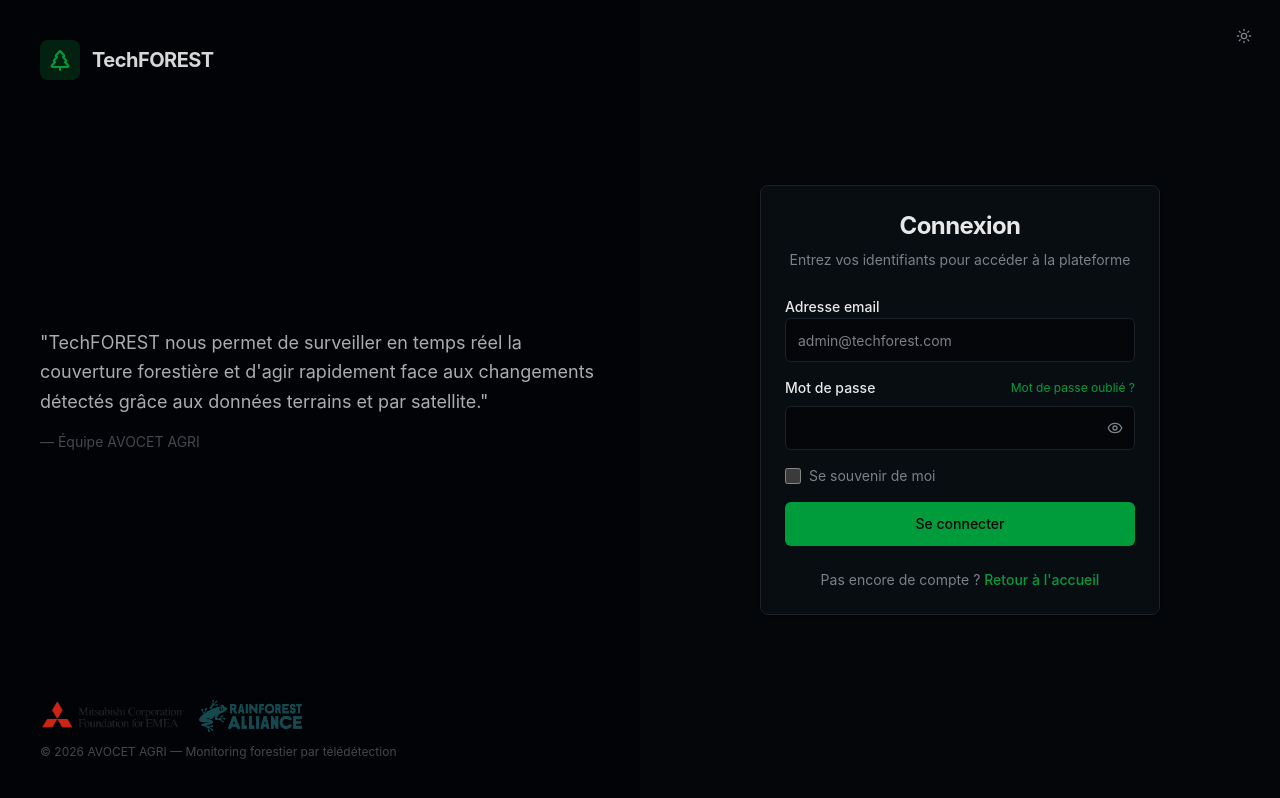
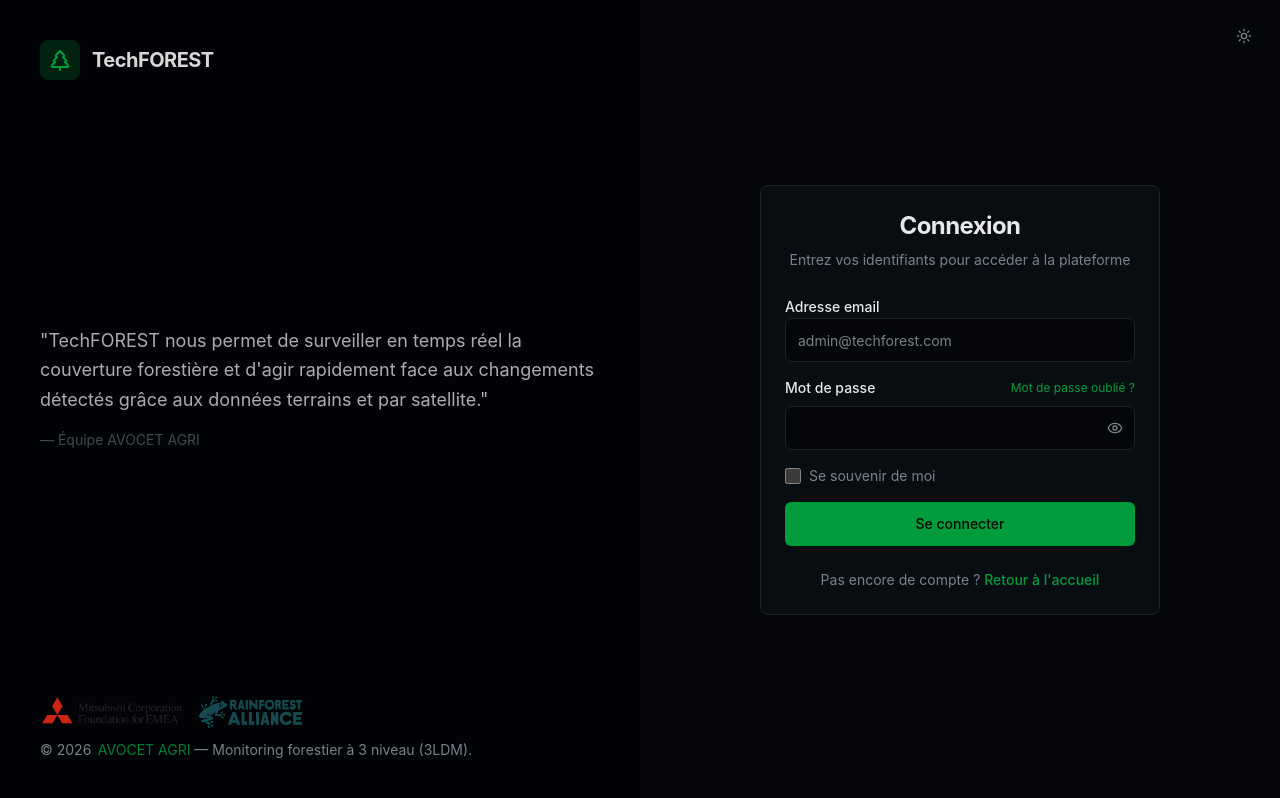
Before and after one commit to Mr-KAM/TechFOREST, a React (Vite) app in the folder Frontend/: page /login in a window 1280 px wide. Built offline with nearby package versions, Linux system fonts and the light colour scheme.

Commit message:
Mise a jour de la page d'accueil avec logo mitsubishu

```diff
--- a/Frontend/src/pages/LoginPage.tsx
+++ b/Frontend/src/pages/LoginPage.tsx
@@ -97,8 +97,10 @@
             <img src="/mitsubishi.png" alt="mitsubishi" className="h-8 w-auto object-contain opacity-90" />
             <img src="/2019-Rainforest-Alliance-logo.png" alt="Rainforest Alliance" className="h-8 w-auto object-contain opacity-90" />
           </div>
-          <p className="text-xs text-sidebar-muted">
-            &copy; {new Date().getFullYear()} AVOCET AGRI — Monitoring forestier par télédétection
+          <p className="text-sm text-muted-foreground">
+            &copy; {new Date().getFullYear()}  &thinsp;
+            <a href="https://avocet-agri.com/" target="_blank" rel="noreferrer" className="opacity-80 hover:opacity-100 transition-opacity text-primary">
+            AVOCET AGRI </a> — Monitoring forestier à 3 niveau (3LDM).
           </p>
         </div>
       </div>
```
